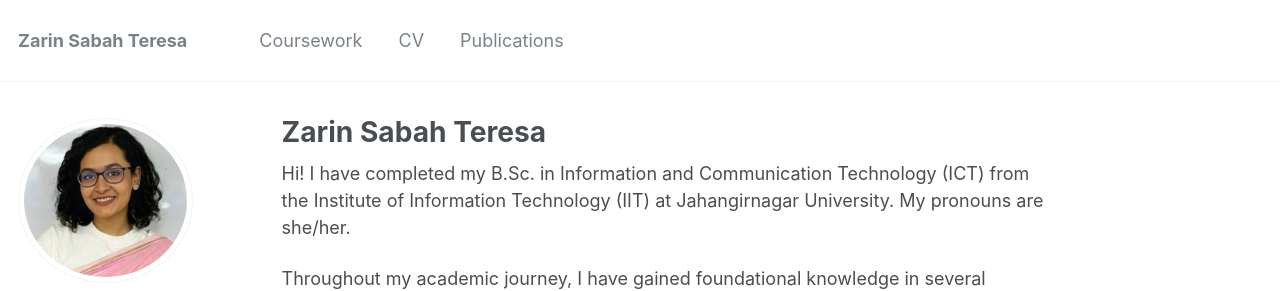
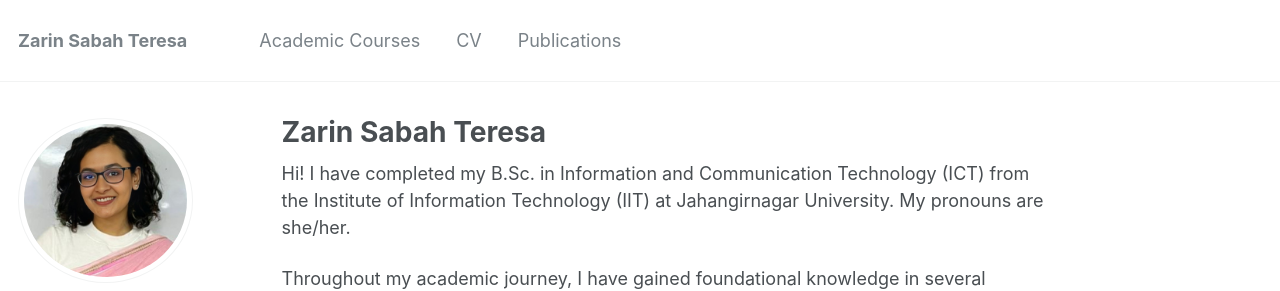
Before and after one commit to zarinteresa/zarinteresa.github.io, a Jekyll site: the page built from _pages/about.md, in a window 1280 px wide. Shown: the top 291 px of the page. Built offline with Jekyll 4.4.1, drawn with Linux system fonts in a browser that asks for light colours.

Commit message:
8th commit

```diff
--- a/_config.yml
+++ b/_config.yml
@@ -174,7 +174,7 @@ kramdown:
 
 # Collections
 collections:
-  teaching:
+  coursework:
     output: true
     permalink: /:collection/:path/
   publications:
--- a/_data/navigation.yml
+++ b/_data/navigation.yml
@@ -1,6 +1,6 @@
 # main links links
 main:
-  - title: "Coursework"
+  - title: "Academic Courses"
     url: /coursework/
 
   - title: "CV"
--- a/_layouts/single.html
+++ b/_layouts/single.html
@@ -34,7 +34,7 @@ layout: default
           <p class="page__date"><strong><i class="fa fa-fw fa-calendar" aria-hidden="true"></i> {{ site.data.ui-text[site.locale].date_label | default: "Published:" }}</strong> <time datetime="{{ page.modified | date: "%Y-%m-%d" }}">{{ page.modified | date: "%B %d, %Y" }}</time></p>
         {% endif %}
 
-        {% if page.collection == 'teaching' %}
+        {% if page.collection == 'coursework' %}
           <p> {{ page.type }}, <i>{{ page.venue }}</i>, {{ page.date | default: "1900-01-01" | date: "%Y" }} </p>
         {% elsif page.venue and page.date %}
           <p>Published in <i>{{ page.venue }}</i>, {{ page.date | default: "1900-01-01" | date: "%Y" }} </p>
```
